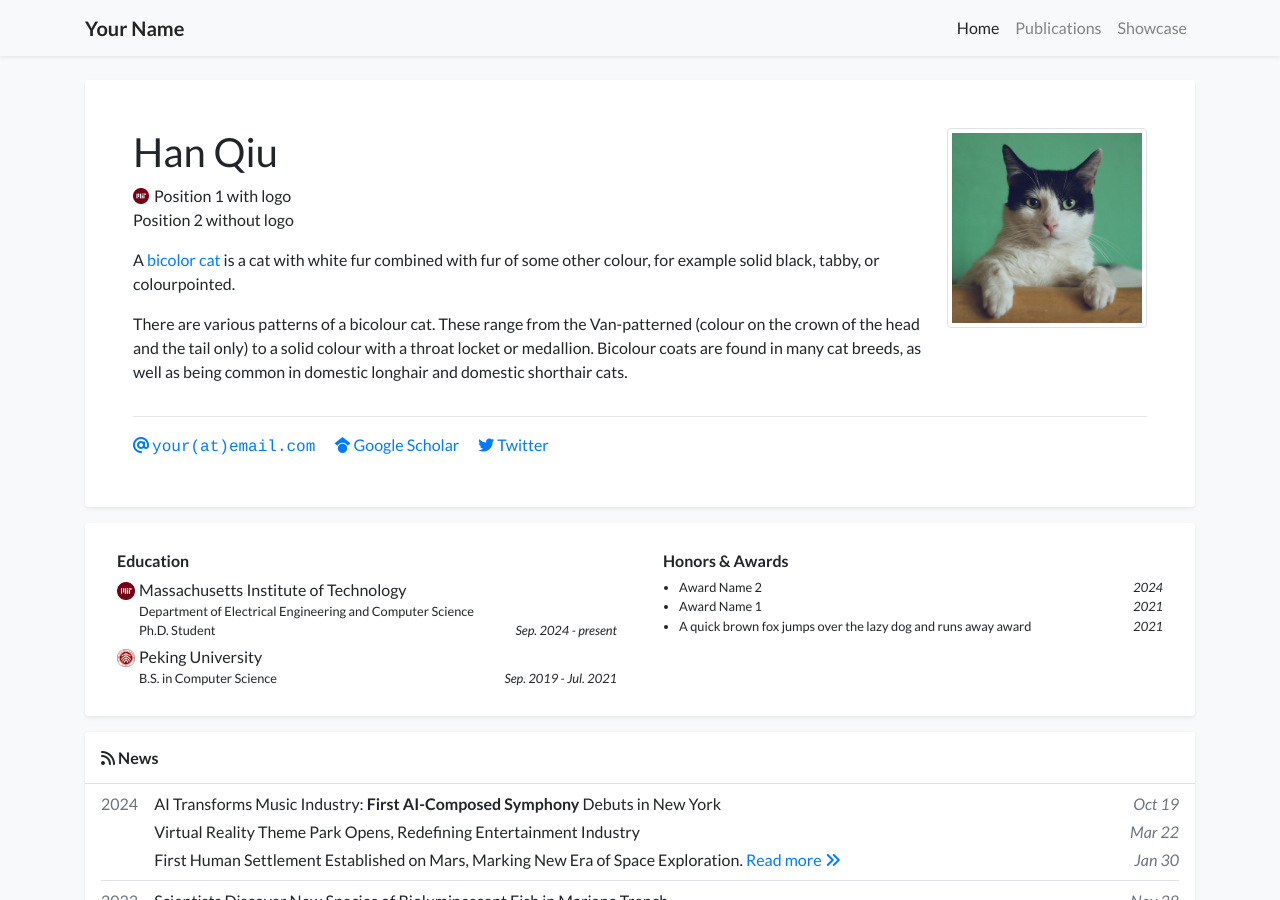
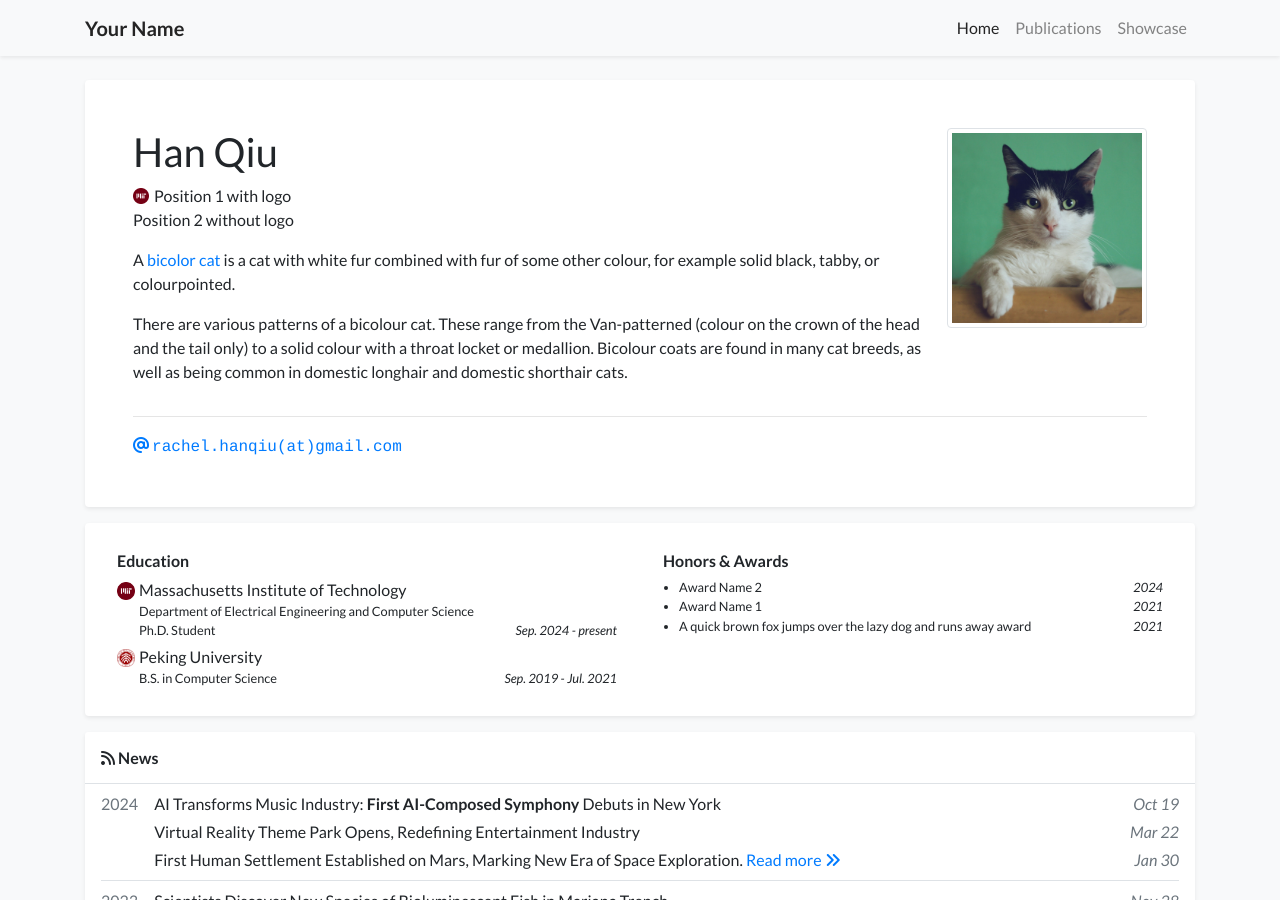
Before and after one commit to qiuhan-star/rachel-hanqiu.github.io, a Jekyll site: the page built from index.html, in a window 1280 px wide and 900 px high. Built offline with Jekyll 4.4.1, drawn with Linux system fonts in a browser that asks for light colours; nearby versions of some CDN libraries; a style sheet for code colours, icons or effects is not loaded.

Commit message:
Update profile.yml

```diff
--- a/_data/profile.yml
+++ b/_data/profile.yml
@@ -8,11 +8,11 @@ positions:
 - name: Position 2 without logo
 
 
-email: "your@email.com"
+email: "rachel.hanqiu@gmail.com"
 # cv_link: link-to-your-cv-file
-gscholar: xFmQpf4AAAAJ  # This is an example, replace it with your own Google Scholar ID
-github: # your_github_id
-twitter: your_twitter_id  # Do not include the '@' symbol
+# gscholar: xFmQpf4AAAAJ  # This is an example, replace it with your own Google Scholar ID
+# github: your_github_id
+# twitter: your_twitter_id  # Do not include the '@' symbol
 # wechat_qrcode: /assets/images/etc/wechat.jpg
 # wechat_prompt: >-
 #   Please tell me your <strong>name</strong> and <strong>affiliation</strong> (current or past) when adding my wechat. Thanks!
```
